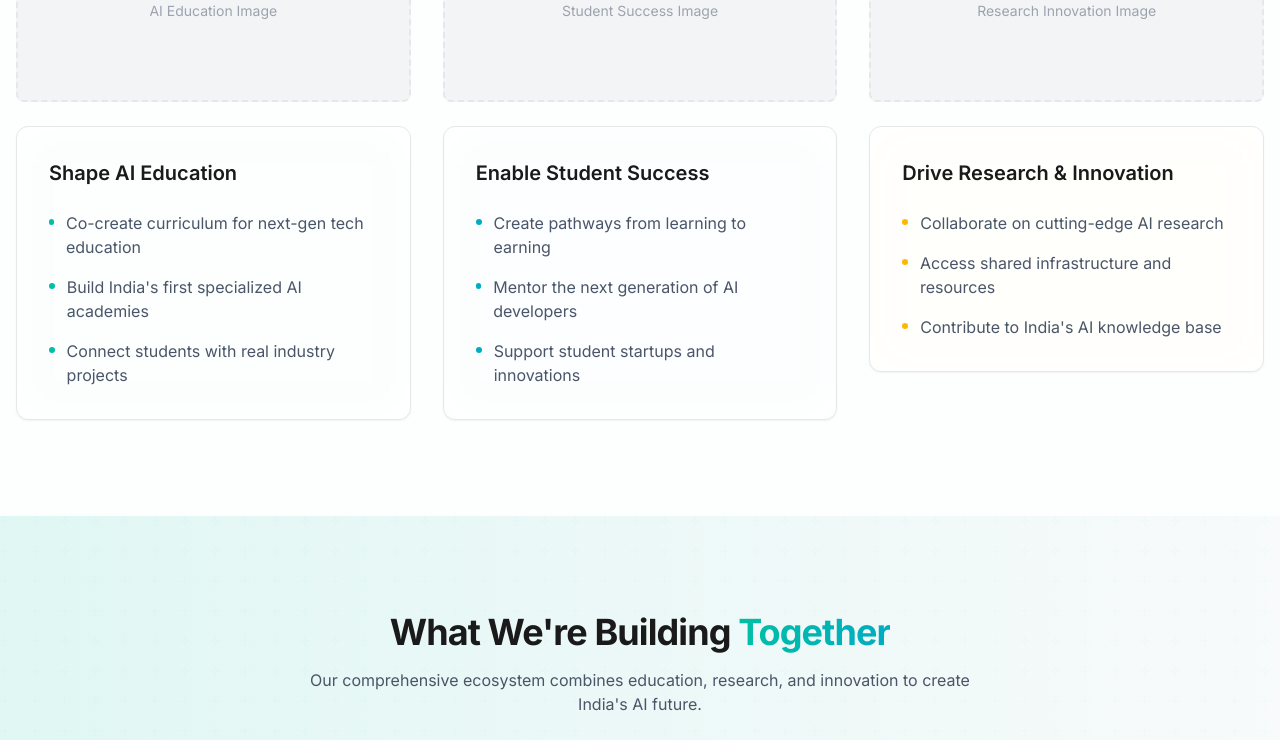
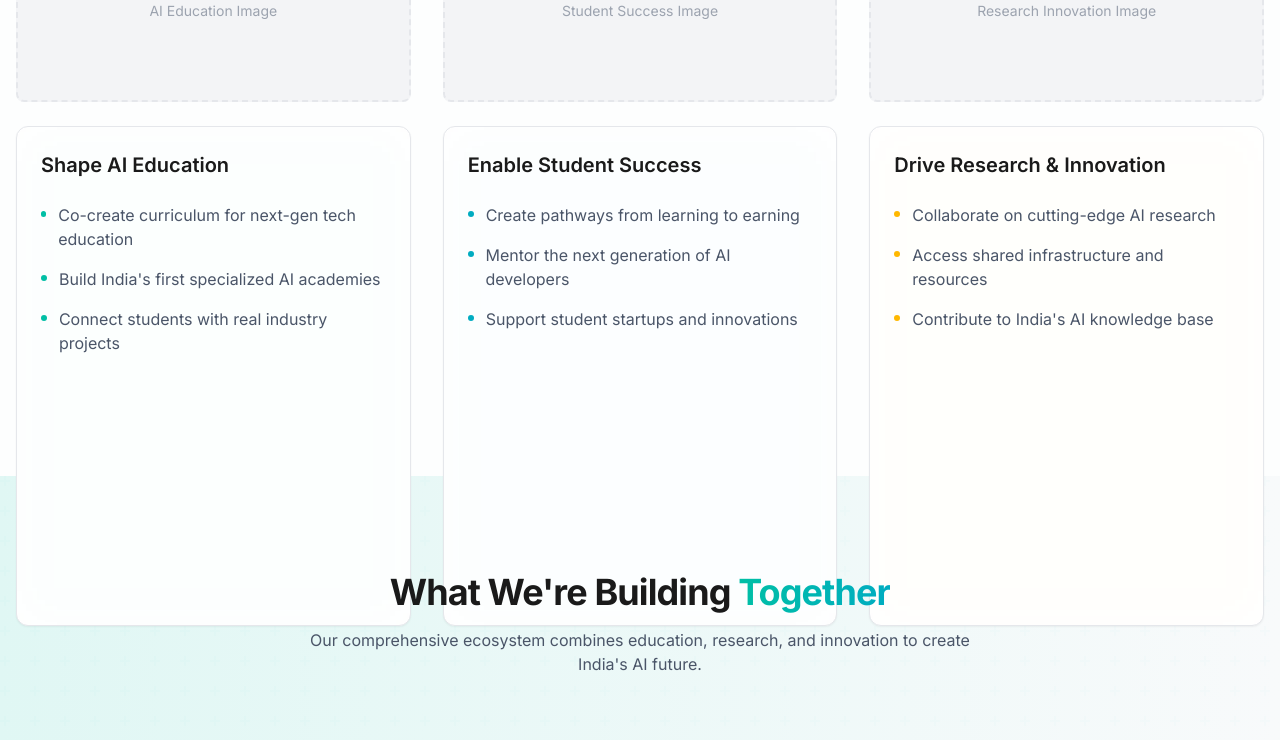
Before and after one commit to RaupscZAN/GARC-2, a React (Vite) app: page / in a window 1280 px wide. Shown: the part 1200-1940 px from the top of the page. Built offline with nearby package versions, Linux system fonts and the light colour scheme.

Commit message:
Updated Opportunity.tsx

```diff
--- a/src/components/home/Opportunity.tsx
+++ b/src/components/home/Opportunity.tsx
@@ -62,7 +62,7 @@ const Opportunity: React.FC = () => {
               <p className="text-sm">{opportunity.imagePlaceholder}</p>
             </div>
 
-            <Card className="p-8" glowColor={opportunity.color as 'primary' | 'secondary' | 'accent'}>
+            <Card className="p-6 h-full" glowColor={opportunity.color as 'primary' | 'secondary' | 'accent'}>
               <h3 className={`text-xl font-semibold mb-6 text-app-text`}>
                 {opportunity.title}
               </h3>
```
